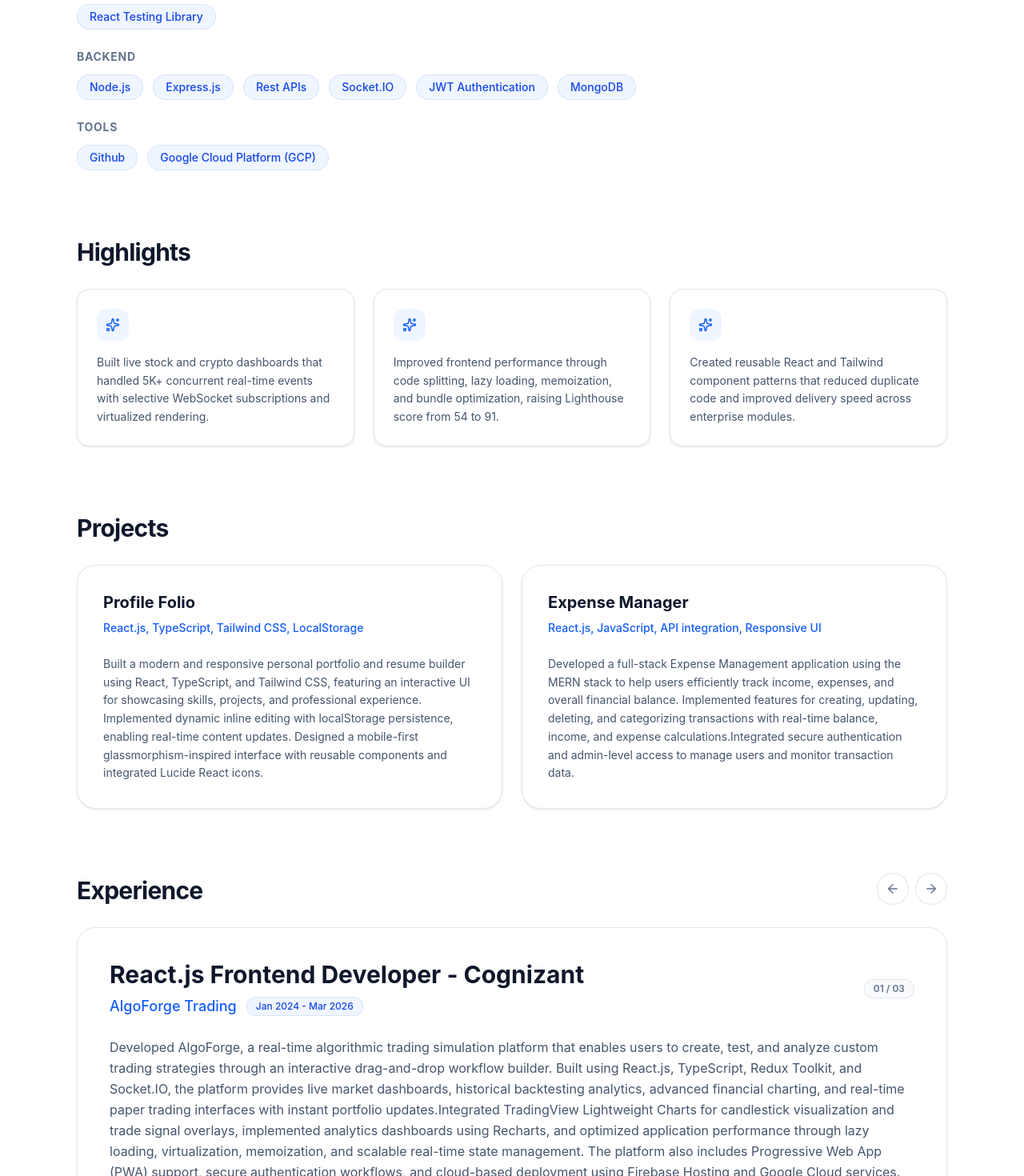
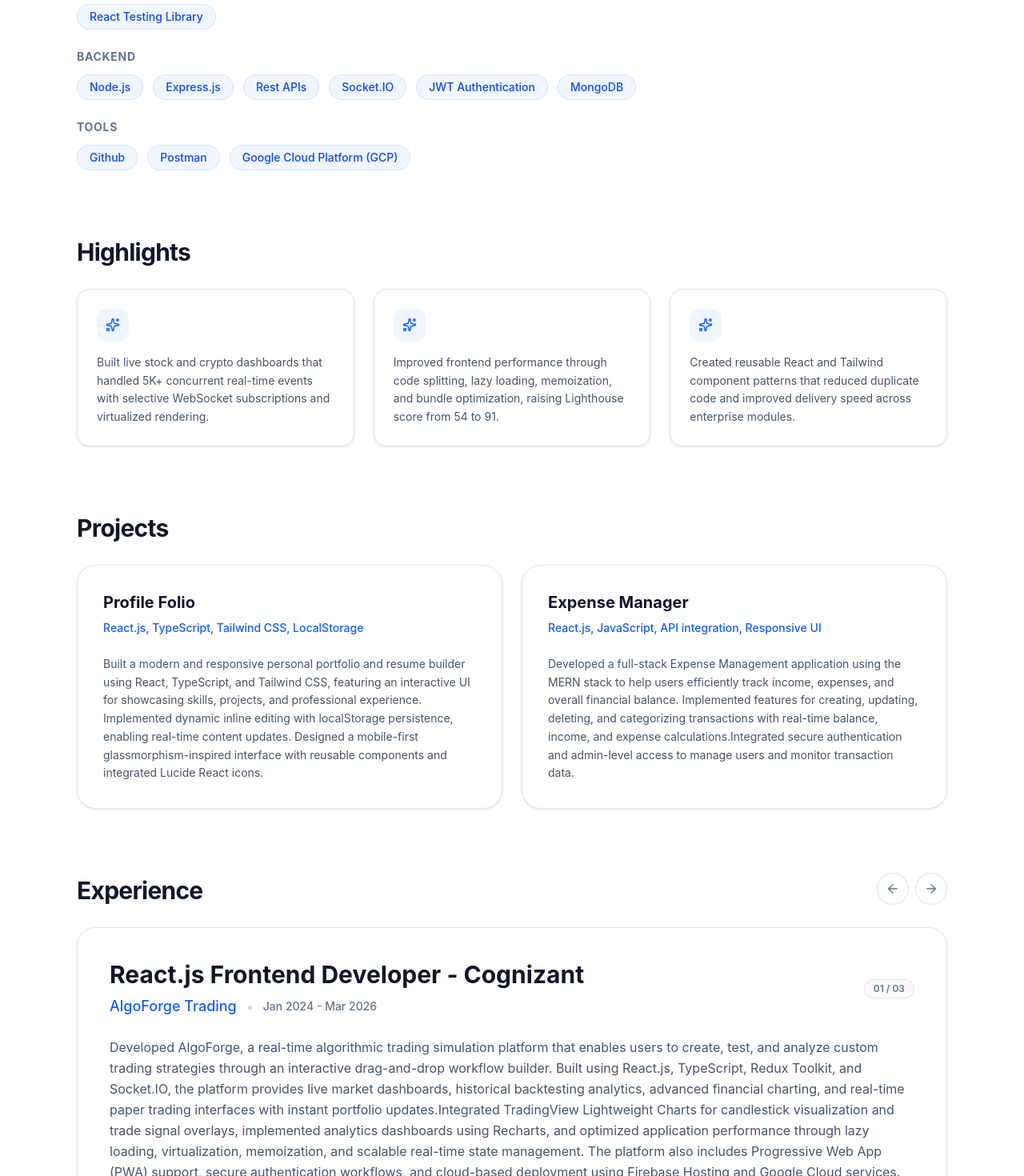
Before and after one commit to naveenbhairi/Profile, a React (Vite) app: page / in a window 1280 px wide. Shown: the part 1210-2680 px from the top of the page at 80% size. Built offline with nearby package versions, Linux system fonts and the light colour scheme.

Commit message:
Resolved merge conflicts0

```diff
--- a/src/App.tsx
+++ b/src/App.tsx
@@ -92,6 +92,7 @@ const initialProfile: Profile = {
       category: "Tools",
       items: [
         "Github",
+        "Postman",
         "Google Cloud Platform (GCP)",
       ],
     },
@@ -472,8 +473,9 @@ function App() {
                     className="text-lg font-medium text-blue-600"
                     value={currentExperience.company}
                   />
+                  <span className="text-slate-300">&bull;</span>
                   <EditableText
-                    className="inline-flex items-center rounded-full bg-blue-50 px-3 py-1 text-xs font-medium text-blue-700 ring-1 ring-inset ring-blue-700/10"
+                    className="text-sm font-medium text-slate-500"
                     value={currentExperience.period}
                   />
                 </div>
```
